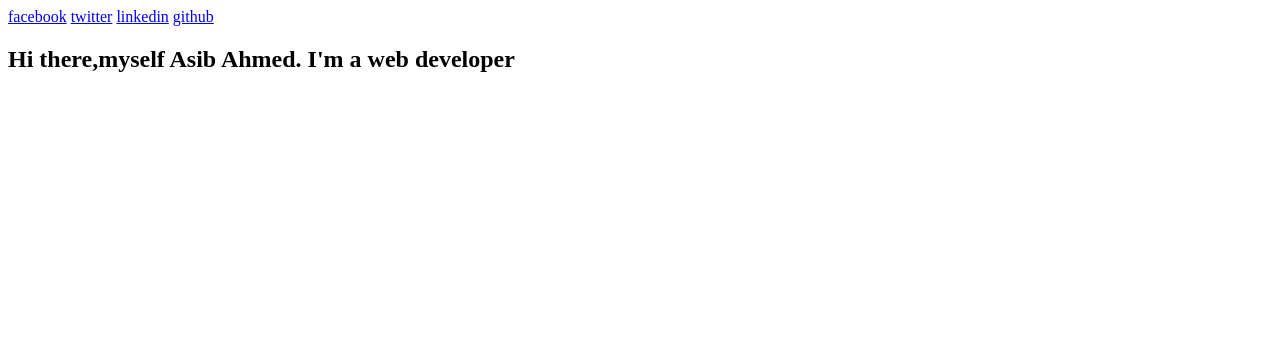
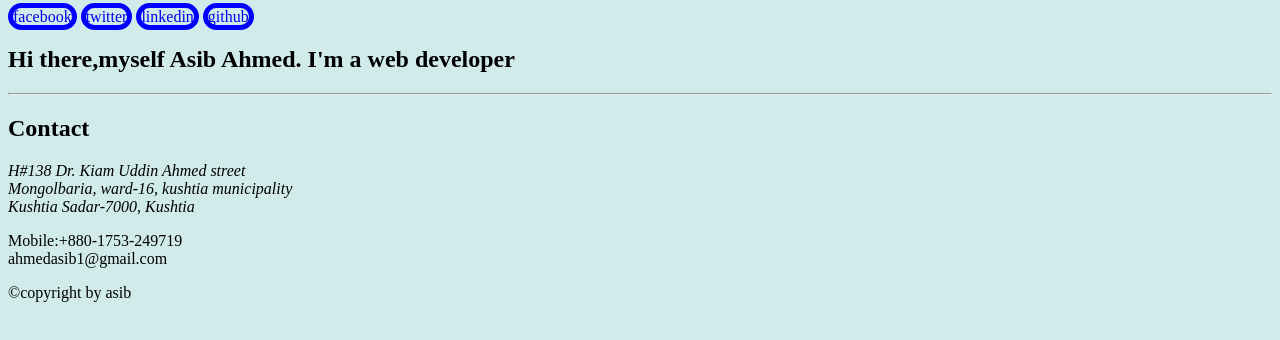
Before and after one commit to asib11/web_2023, a plain HTML site: page index.html in a window 1280 px wide. Drawn offline with Linux system fonts and the light colour scheme.

Commit message:
new work

```diff
--- a/index.html
+++ b/index.html
@@ -5,6 +5,20 @@
     <meta http-equiv="X-UA-Compatible" content="IE=edge">
     <meta name="viewport" content="width=device-width, initial-scale=1.0">
     <title>Asib's Portfolio</title>
+    <link rel="shortcut icon" href="asib.png" type="image/x-icon">
+
+    <style>
+        body{
+            background-color: rgb(209, 235, 235);
+        }
+
+        nav a{
+            text-decoration: none;
+            border: 5px solid blue;
+            border-radius: 15px;
+
+        }
+    </style>
 </head>
 <body>
     <header>
@@ -20,6 +34,25 @@
         <section>
             <H1>Hi there,myself Asib Ahmed. I'm a web developer</H1>
         </section>
+
     </main>
+
+    <hr>
+    <footer>
+        <section>
+            <h2>Contact</h2>
+            <address>
+                H#138 Dr. Kiam Uddin Ahmed street <br>
+                Mongolbaria, ward-16, kushtia municipality<br>
+                Kushtia Sadar-7000, Kushtia
+            </address>
+            <p id="mobile">
+                Mobile:+880-1753-249719 <br>
+                ahmedasib1@gmail.com
+                <!-- <a href="https://www.facebook.com/asibahmed11" target="_blank">find on facebook</a> -->
+            </p>
+        </section>
+        <p class="copy">&copy;copyright by  <span>asib</span></p>
+    </footer>
 </body>
 </html>
```
Also changed, not shown: asib.png (added).
